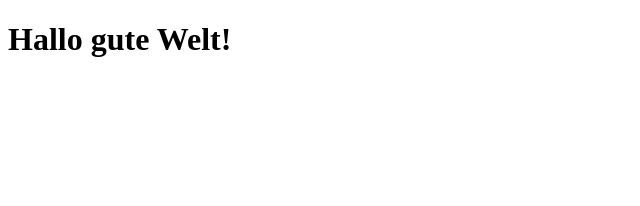
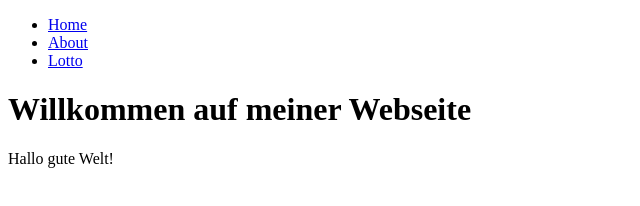
Before and after one commit to mebe96/mebe96.github.io, a plain HTML site: page index.html in a window 1280 px wide. Shown: the whole page, without its empty margins (0-640 px from the left). Drawn offline with Linux system fonts and the light colour scheme.

Commit message:
Update index.html

```diff
--- a/index.html
+++ b/index.html
@@ -1,9 +1,22 @@
 <!DOCTYPE html>
-<html>
-  <head>
-    <title>Meine GitHub-Seite</title>
-  </head>
-  <body>
-    <h1>Hallo gute Welt!</h1>
-  </body>
+<html lang="de">
+<head>
+  <meta charset="UTF-8">
+  <title>Meine Webseite</title>
+</head>
+<body>
+  <header>
+    <nav>
+      <ul>
+        <li><a href="#">Home</a></li>
+        <li><a href="about.html">About</a></li>
+        <li><a href="lotto.html">Lotto</a></li>
+      </ul>
+    </nav>
+  </header>
+  <main>
+    <h1>Willkommen auf meiner Webseite</h1>
+    <p>Hallo gute Welt!</p>
+  </main>
+</body>
 </html>
```
